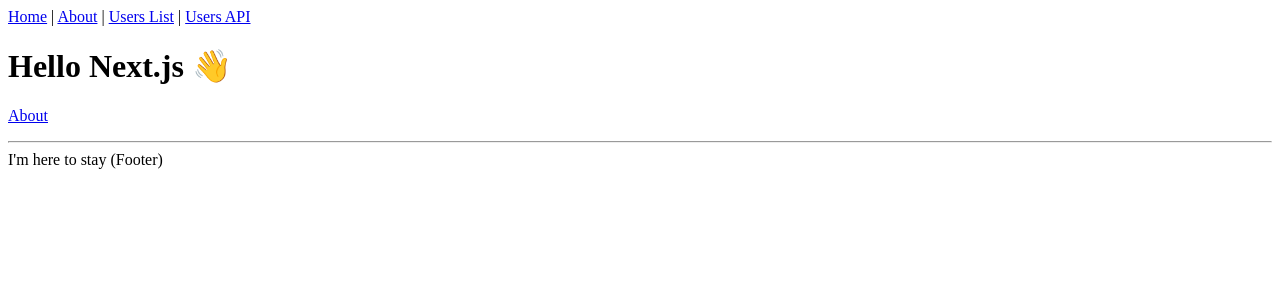
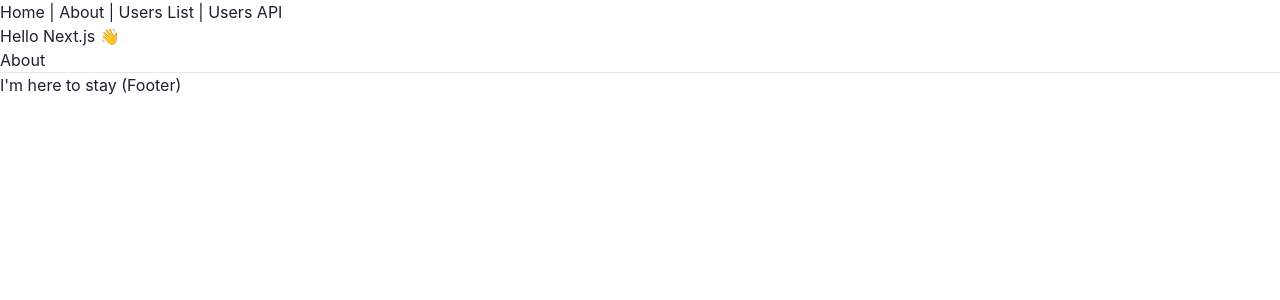
Before and after one commit to metehankurucu/news-ui, a Next.js app: page / in a window 1280 px wide. Shown: the top 300 px of the page. Built offline with nearby package versions, Linux system fonts and the light colour scheme.

Commit message:
setup chakra ui & prettier

```diff
--- a/package.json
+++ b/package.json
@@ -8,6 +8,11 @@
         "type-check": "tsc"
     },
     "dependencies": {
+        "@chakra-ui/icons": "^1.0.2",
+        "@chakra-ui/react": "^1.1.1",
+        "@emotion/react": "^11.1.4",
+        "@emotion/styled": "^11.0.0",
+        "framer-motion": "^3.1.4",
         "next": "latest",
         "react": "^16.12.0",
         "react-dom": "^16.12.0"
@@ -16,6 +21,7 @@
         "@types/node": "^12.12.21",
         "@types/react": "^16.9.16",
         "@types/react-dom": "^16.9.4",
+        "prettier": "^2.2.1",
         "typescript": "4.0"
     },
     "license": "MIT"
--- /dev/null
+++ b/pages/_app.tsx
@@ -0,0 +1,31 @@
+// import App from "next/app";
+import type { AppProps /*, AppContext */ } from 'next/app';
+import { ChakraProvider, extendTheme } from '@chakra-ui/react';
+
+const theme = extendTheme({
+    colors: {
+        primary: '#7BC6E9',
+    },
+});
+
+function Application({ Component, pageProps }: AppProps) {
+    return (
+        <ChakraProvider theme={theme}>
+            <Component {...pageProps} />
+        </ChakraProvider>
+    );
+}
+
+// Only uncomment this method if you have blocking data requirements for
+// every single page in your application. This disables the ability to
+// perform automatic static optimization, causing every page in your app to
+// be server-side rendered.
+//
+// MyApp.getInitialProps = async (appContext: AppContext) => {
+//   // calls page's `getInitialProps` and fills `appProps.pageProps`
+//   const appProps = await App.getInitialProps(appContext);
+
+//   return { ...appProps }
+// }
+
+export default Application;
```
Also changed, not shown: .prettierrc.js (added), 1 other file (tests, documents, lock files or other folders). Lines whose indentation alone changed are shown as unchanged.
